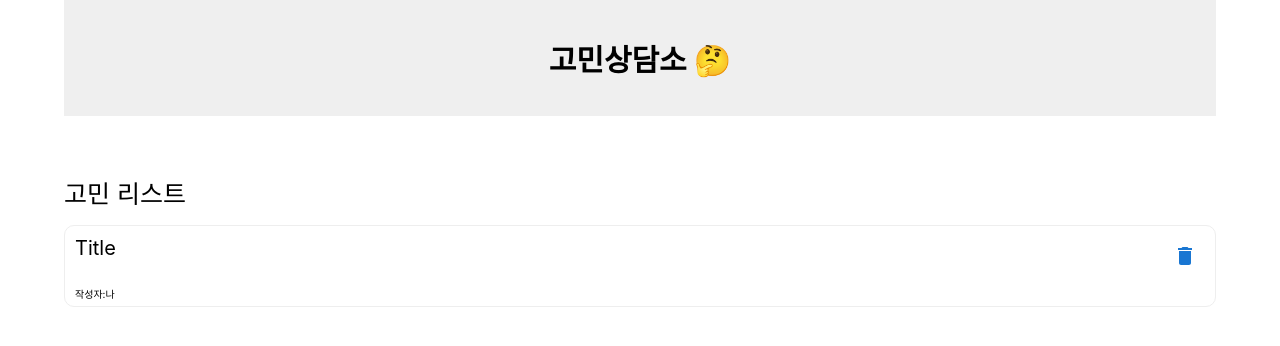
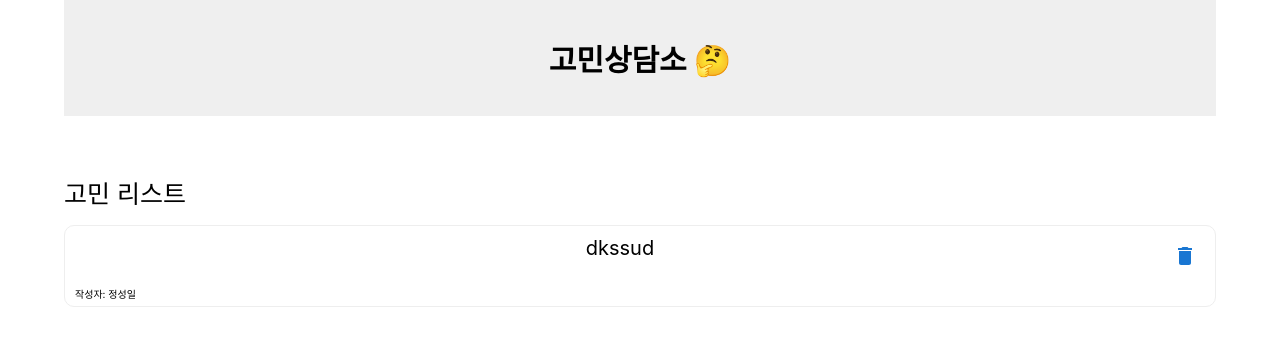
Before and after one commit to soyeon102/worry-share-project, a React (Create React App) app: page /list in a window 1280 px wide. Shown: the top 346 px of the page. Built offline with nearby package versions, Linux system fonts and the light colour scheme; data requests are answered from the project's data file.

Commit message:
리스트 페이지 get 구현(add delete 미완/css 틀어지는 이슈있음)

```diff
--- a/db.json
+++ b/db.json
@@ -7,34 +7,10 @@
       "content": ""
     },
     {
-      "user": "asd",
-      "title": "asd",
-      "content": "asd",
-      "id": "xUIdW-T"
-    },
-    {
-      "user": "asd1",
-      "title": "asd2",
-      "content": "asd3",
-      "id": "zyW4L2j"
-    },
-    {
-      "user": "asd1",
-      "title": "asd2",
-      "content": "asd3",
-      "id": "OFMFfgw"
-    },
-    {
-      "user": "asd1",
-      "title": "asd2",
-      "content": "asd3",
-      "id": "5Lv5zwJ"
-    },
-    {
-      "user": "asd1",
-      "title": "asd2",
-      "content": "asd3",
-      "id": "D3M9LTc"
+      "user": "정성일",
+      "title": "dkssud",
+      "content": "안녕",
+      "id": "Jo85O2W"
     }
   ]
 }
--- a/src/components/WorryList.jsx
+++ b/src/components/WorryList.jsx
@@ -2,9 +2,24 @@ import styled from "styled-components";
 import IconButton from "@mui/material/IconButton";
 import DeleteIcon from "@mui/icons-material/Delete";
 import { useNavigate } from "react-router-dom";
+import React, { useEffect, useState } from "react";
+import axios from "axios"; // axios import 합니다.
 
 const WorryList = () => {
   const navigate = useNavigate();
+  const [worries, setWorries] = useState(null);
+
+  const fetchWorries = async () => {
+    const { data } = await axios.get("http://localhost:3001/worries");
+    setWorries(data); // 서버로부터 fetching한 데이터를 useState의 state로 set 합니다.
+  };
+
+  useEffect(() => {
+    // effect 구문에 생성한 함수를 넣어 실행합니다.
+    fetchWorries();
+  }, []);
+
+  console.log(worries);
 
   return (
     <div
@@ -14,7 +29,9 @@ const WorryList = () => {
     >
       <StWorryList>
         <StListtitle>
-          Title
+          {worries?.map((worry) => (
+            <span key={worry.id}>{worry.title}</span>
+          ))}
           <IconButton
             color='primary'
             onClick={(e) => {
@@ -25,7 +42,12 @@ const WorryList = () => {
           </IconButton>
         </StListtitle>
 
-        <StListWriter>작성자:나</StListWriter>
+        <StListWriter>
+          작성자:{" "}
+          {worries?.map((worry) => (
+            <span key={worry.id}>{worry.user}</span>
+          ))}
+        </StListWriter>
       </StWorryList>
     </div>
   );
--- a/src/redux/modules/worrySlice.js
+++ b/src/redux/modules/worrySlice.js
@@ -1,11 +1,21 @@
 import { createSlice } from "@reduxjs/toolkit";
 
-export const worrySlice = createSlice({
+const initialState = {
+  worrys: [],
+};
+
+const worrySlice = createSlice({
   name: "worry",
-  initialState: {
-    worrys: [],
+  initialState,
+  reducers: {
+    addWorry: (state, action) => {
+      return [...state, action.worry];
+    },
+    deleteWorry: (state, action) => {
+      state.worrys = state.filter((worry) => worry.id !== action.id);
+    },
   },
-  reducers: {},
 });
 
+export const { addWorry, deleteWorry } = worrySlice.actions;
 export default worrySlice.reducer;
```
